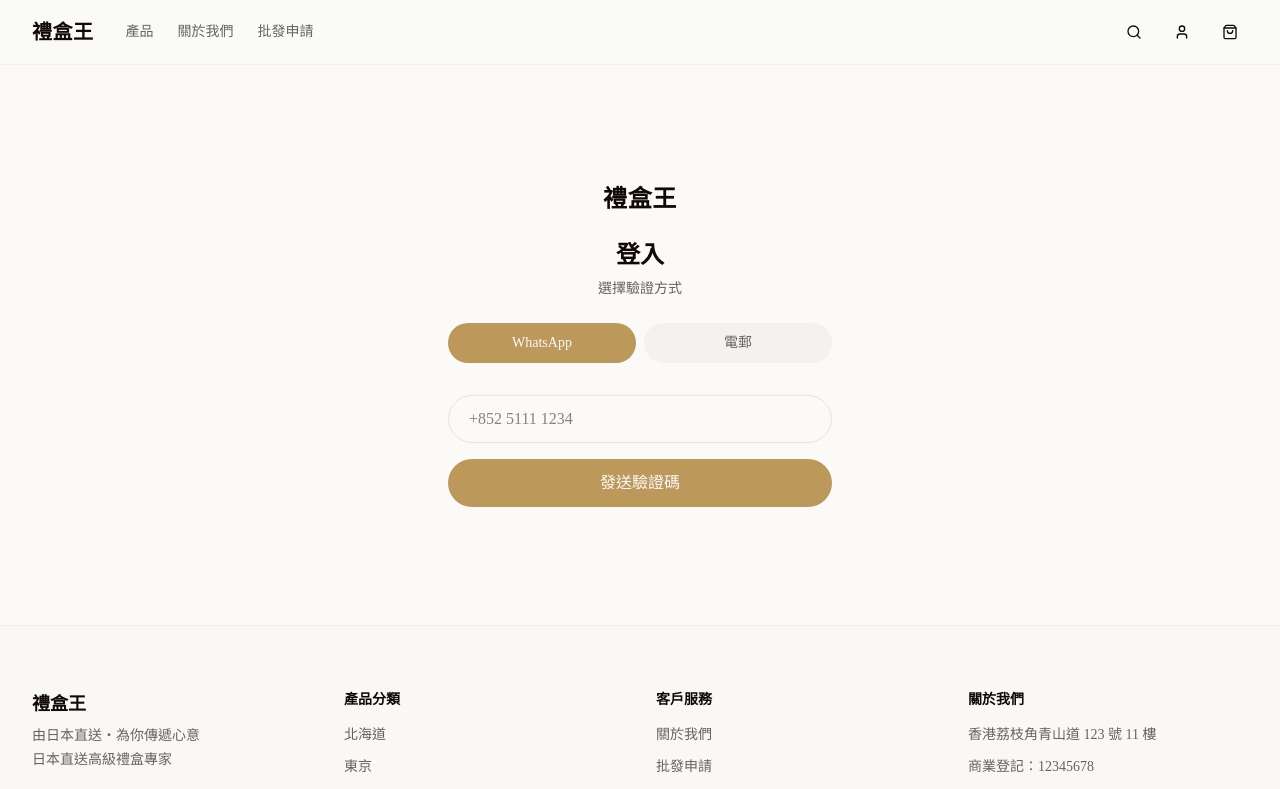
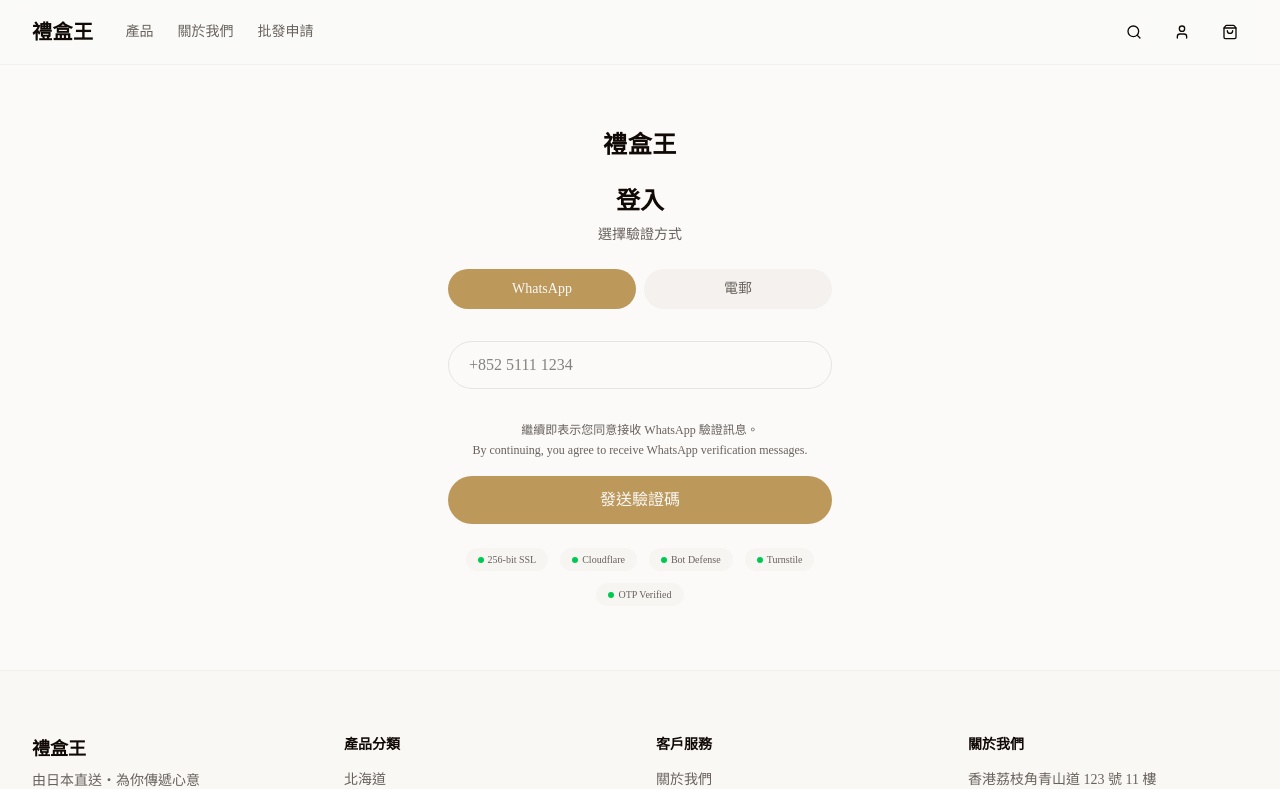
Before and after one commit to heisgroup-2358/lihewang, a Next.js app: page /auth/login in a window 1280 px wide. Shown: the top 789 px of the page. Built offline with nearby package versions, Linux system fonts and the light colour scheme.

Commit message:
feat: add Cloudflare Turnstile, legal text, and security badges to auth pages

```diff
--- a/src/app/api/auth/send-otp/route.ts
+++ b/src/app/api/auth/send-otp/route.ts
@@ -6,9 +6,31 @@
   return Math.floor(100000 + Math.random() * 900000).toString();
 }
 
+async function verifyCaptcha(token: string): Promise<boolean> {
+  if (!token) return false;
+  const secret = process.env.TURNSTILE_SECRET_KEY;
+  if (!secret) return true; // dev: skip if not configured
+  try {
+    const res = await fetch("https://challenges.cloudflare.com/turnstile/v0/siteverify", {
+      method: "POST",
+      headers: { "Content-Type": "application/x-www-form-urlencoded" },
+      body: new URLSearchParams({ secret, response: token }),
+    });
+    const data = await res.json();
+    return data.success === true;
+  } catch {
+    return false;
+  }
+}
+
 export async function POST(req: Request) {
   try {
-    const { channel, phone, email } = await req.json();
+    const { channel, phone, email, captchaToken } = await req.json();
+
+    const isValidCaptcha = await verifyCaptcha(captchaToken);
+    if (!isValidCaptcha) {
+      return NextResponse.json({ error: "Verification failed" }, { status: 400 });
+    }
 
     if (channel === "whatsapp") {
       if (!phone || !/^\+?[1-9]\d{6,14}$/.test(phone)) {
--- a/src/app/auth/login/page.tsx
+++ b/src/app/auth/login/page.tsx
@@ -1,8 +1,9 @@
 "use client";
 
-import { useState } from "react";
+import { useState, useCallback } from "react";
 import Link from "next/link";
 import { useRouter } from "next/navigation";
+import { TurnstileWidget } from "@/components/shared/turnstile";
 
 export default function LoginPage() {
   const router = useRouter();
@@ -13,12 +14,19 @@
   const [step, setStep] = useState<"input" | "otp">("input");
   const [error, setError] = useState("");
   const [loading, setLoading] = useState(false);
+  const [captchaToken, setCaptchaToken] = useState("");
 
   const sendOtp = async (e: React.FormEvent) => {
     e.preventDefault();
+    if (!captchaToken) {
+      setError("請完成驗證");
+      return;
+    }
     setLoading(true);
     setError("");
-    const body = channel === "whatsapp" ? { channel, phone } : { channel, email };
+    const body = channel === "whatsapp"
+      ? { channel, phone, captchaToken }
+      : { channel, email, captchaToken };
     const res = await fetch("/api/auth/send-otp", {
       method: "POST",
       headers: { "Content-Type": "application/json" },
@@ -45,6 +53,10 @@
     else setError("驗證碼錯誤");
     setLoading(false);
   };
+
+  const onCaptchaVerify = useCallback((token: string) => {
+    setCaptchaToken(token);
+  }, []);
 
   return (
     <div className="flex min-h-[70vh] items-center justify-center px-4 py-16">
@@ -103,6 +115,19 @@
                 required
               />
             )}
+
+            <div className="flex justify-center">
+              <TurnstileWidget onVerify={onCaptchaVerify} />
+            </div>
+
+            {channel === "whatsapp" && (
+              <p className="text-xs text-muted-foreground leading-relaxed">
+                繼續即表示您同意接收 WhatsApp 驗證訊息。
+                <br />
+                By continuing, you agree to receive WhatsApp verification messages.
+              </p>
+            )}
+
             <button
               type="submit"
               disabled={loading}
@@ -111,6 +136,24 @@
               {loading ? "..." : "發送驗證碼"}
             </button>
             {error && <p className="text-sm text-red-500">{error}</p>}
+
+            <div className="flex flex-wrap items-center justify-center gap-3 pt-2">
+              {[
+                "256-bit SSL",
+                "Cloudflare",
+                "Bot Defense",
+                "Turnstile",
+                "OTP Verified",
+              ].map((badge) => (
+                <span
+                  key={badge}
+                  className="inline-flex items-center gap-1 rounded-full bg-secondary/50 px-3 py-1 text-[10px] font-medium text-muted-foreground"
+                >
+                  <span className="h-1.5 w-1.5 rounded-full bg-green-500" />
+                  {badge}
+                </span>
+              ))}
+            </div>
           </form>
         ) : (
           <form onSubmit={verifyOtp} className="mt-8 space-y-4">
--- /dev/null
+++ b/src/components/shared/turnstile.tsx
@@ -0,0 +1,46 @@
+"use client";
+
+import { useEffect, useRef } from "react";
+
+declare global {
+  interface Window {
+    turnstile?: {
+      render: (container: string | HTMLElement, options: Record<string, unknown>) => string;
+      reset: (widgetId: string) => void;
+    };
+  }
+}
+
+export function TurnstileWidget({
+  onVerify,
+}: {
+  onVerify: (token: string) => void;
+}) {
+  const widgetId = useRef<string | null>(null);
+  const containerRef = useRef<HTMLDivElement>(null);
+
+  useEffect(() => {
+    const script = document.createElement("script");
+    script.src = "https://challenges.cloudflare.com/turnstile/v0/api.js";
+    script.async = true;
+    script.defer = true;
+    document.body.appendChild(script);
+
+    script.onload = () => {
+      if (containerRef.current && window.turnstile) {
+        widgetId.current = window.turnstile.render(containerRef.current, {
+          sitekey: process.env.NEXT_PUBLIC_TURNSTILE_SITE_KEY!,
+          callback: onVerify,
+        });
+      }
+    };
+
+    return () => {
+      if (widgetId.current && window.turnstile) {
+        window.turnstile.reset(widgetId.current);
+      }
+    };
+  }, [onVerify]);
+
+  return <div ref={containerRef} />;
+}
```
Also changed, not shown: 1 other file (tests, documents, lock files or other folders).
